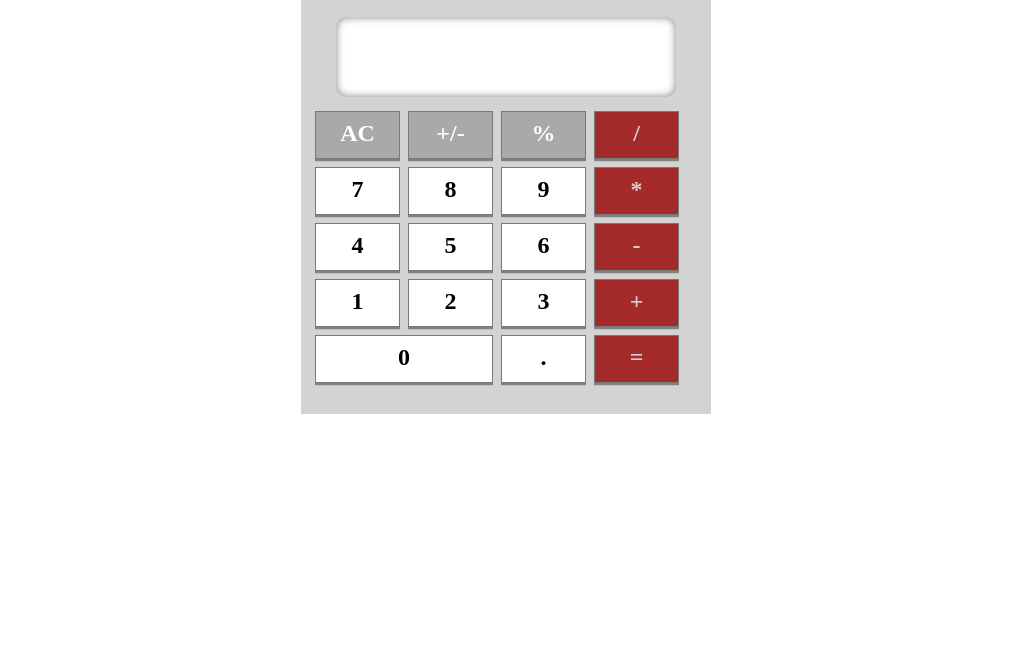
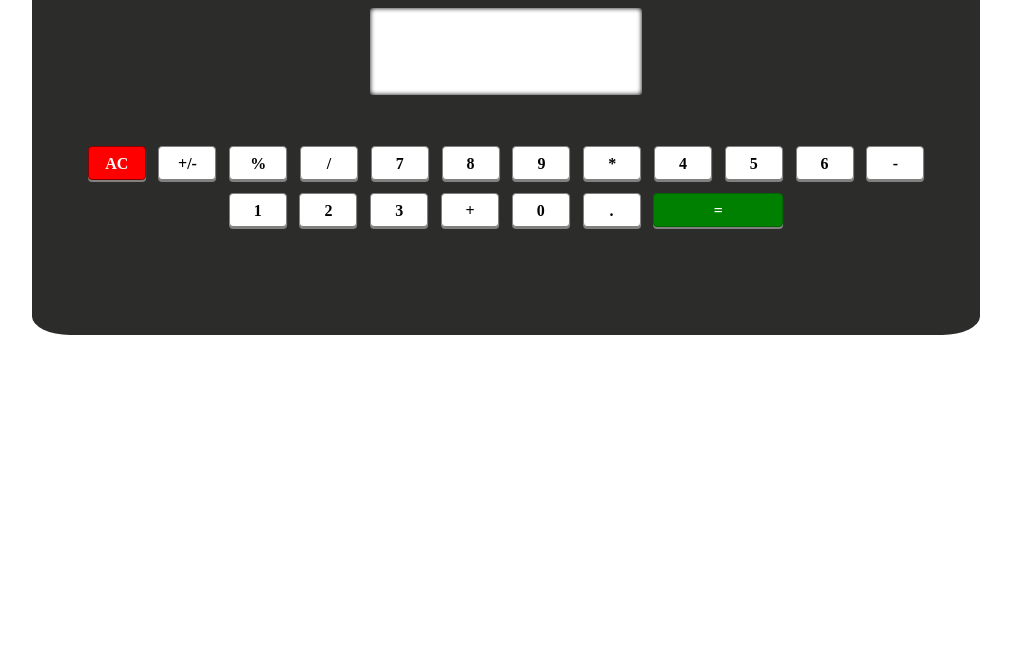
Before and after one commit to krishnathakur03/Calculator, a plain HTML site: page index.html in a window 1280 px wide. Shown: the part 136-800 px from the top of the page, without its empty margins (134-1145 px from the left). Drawn offline with Linux system fonts and the light colour scheme.

Commit message:
new layout

```diff
--- /dev/null
+++ b/index.css
@@ -0,0 +1,88 @@
+body{
+    margin: 0;
+}
+#main-container {
+    /* display: flex; */
+    margin: auto;
+    height: 80%;
+    min-height: 420px;
+    width: 70%;
+    min-width: 300px;
+    padding: 02%;
+    border-radius: 4%;
+    background-color: rgb(44, 44, 43);
+}
+#heading{
+    font-size: 150%;
+    font-family: 'Gill Sans', 'Gill Sans MT';
+    margin: 2% 0 8%;
+    text-align: center;
+    color: rgb(212, 157, 16);
+}
+#display{
+    display: flex;
+    flex-wrap: wrap;
+    flex-direction: column;
+    justify-content: end;
+    align-items: end;
+    margin: auto;
+    margin-bottom: 2%;
+    height: 5.4em;
+    max-width: 17em;
+    background-color: white;
+    border-radius: 4px;
+    box-shadow: inset 0 0 5px black;
+    overflow: auto;
+}
+/* hide scrollbar */
+#display::-webkit-scrollbar{
+    display: none;
+}
+/* hide scrollbar for Edge, Internet Explorer and firefox*/
+#display {
+    -ms-overflow-style: none;
+    scrollbar-width: none;
+}
+#main-display{
+    font-size: 40px;
+    margin: 2% 0 0;
+}
+#sub-display{
+    margin: 0% 1% 5%;
+    color: yellowgreen;
+    font-size: 15px;
+}
+#function-div{
+    display: flex;
+    flex-wrap: wrap;
+    margin: 5% 0;
+    justify-content: center;
+}
+.button {
+    height: 1.5em;
+    width: 3.5em;
+    font-size: 16px;
+    font-weight: 600;
+    padding-top: 0.5em;
+    text-align: center;
+    align-items: center;
+    border: 0.1em solid gray;
+    border-radius: 4px;
+    margin: 0.4em;
+    background-color: white;
+    box-shadow: 0.1px 2px gray;
+}
+#equal {
+    width: 8em;
+    color: white;
+    border-color: darkgreen;
+    background-color: green;
+}
+#ac {
+    color: white;
+    border-color: darkred;
+    background-color: red;
+}
+.button:hover {
+    box-shadow: 0.1px 2px rgb(44, 44, 43);
+}
--- a/index.html
+++ b/index.html
@@ -4,14 +4,18 @@
     <meta charset="UTF-8">
     <meta name="viewport" content="width=device-width, initial-scale=1.0">
     <title>Calculator</title>
-    <link rel="stylesheet" href="style.css">
+    <!-- <link rel="stylesheet" href="style.css"> -->
+    <link rel="stylesheet" href="index.css">
 </head>
 <body>
     <div id="main-container">
-        <div id="heading-div">
+        <div>
             <h1 id="heading">CALCULATOR</h1>
         </div>
-        <div id="display"></div>
+        <div id="display">
+            <p id="main-display"></p>
+            <p id="sub-display"></p>
+        </div>
         <div id="function-div">
             <div id="ac" class="button">AC</div>
             <div id="pluse_minus" class="button">+/-</div>
@@ -29,12 +33,13 @@
             <div class="button no">2</div>
             <div class="button no">3</div>
             <div class="button operation">+</div>
-            <div class="button no zero">0</div>
+            <div class="button no">0</div>
             <div class="button no">.</div>
             <div id="equal" class="button">=</div>
         </div>
     </div>
 
     <script src="index.js"></script>
+    <!-- <script src="cal.js"></script> -->
 </body>
 </html>
--- a/index.js
+++ b/index.js
@@ -5,10 +5,14 @@ const percent = document.getElementById('percentage');
 const pluse_minus = document.getElementById('pluse_minus');
 const ac = document.getElementById('ac');
 const equal = document.getElementById('equal');
-const display = document.getElementById('display');
+
+const upDisplay = document.getElementById('display');
+const display = document.getElementById('main-display');
+const subDisplay = document.getElementById('sub-display');
 
 let ans = 0;
 let operand = '';
+let currFont = 40;
 
 num.forEach((ele)=> {
     ele.addEventListener('click', ()=>{
@@ -20,6 +24,11 @@ num.forEach((ele)=> {
             }
             display.innerText = display.innerText + ele.innerText;
         }
+        if (display.offsetWidth >= upDisplay.offsetWidth -10 && currFont >= 25) {
+            display.style.fontSize = `${currFont - 10}px`;
+            currFont -= 5;
+        }
+        subDisplay.innerText = ans + " " + operand;
     })
 })
 operation.forEach((ele) =>{
@@ -33,6 +42,9 @@ operation.forEach((ele) =>{
             display.innerText = '';
         }
         operand = ele.innerText;
+        subDisplay.innerText = ans + " " + operand;
+        display.style.fontSize = '40px';
+        currFont = 40;
     })
 })
 percent.addEventListener('click', ()=>{
@@ -45,14 +57,21 @@ pluse_minus.addEventListener('click', ()=>{
     display.innerText = display.innerText*(-1);
 })
 equal.addEventListener('click', ()=>{
+    ans = Math.round(13);
     if (operand != '') {
         ans = eval(ans + " " + operand + " " +display.innerText);
     }
     operand = '';
     display.innerText = ans;
+    subDisplay.innerText = "Ans. " + ans;
+    display.style.fontSize = '40px';
+    currFont = 40;
 })
 ac.addEventListener('click', ()=> {
     display.innerText = '';
     ans = 0;
     operand = '';
+    subDisplay.innerText = "";
+    display.style.fontSize = '40px';
+    currFont = 40;
 })
--- a/style.css
+++ /dev/null
@@ -1,75 +0,0 @@
-body {
-    margin: 0;
-    display: flex;
-    flex-wrap: wrap;
-    justify-content: center;
-}
-#main-container {
-    display: flex;
-    flex-wrap: wrap;
-    flex-direction: column;
-    justify-content: center;
-    align-items: center;
-    height: 500px;
-    width: 400px;
-    padding: 5px;
-    margin-top: 40px;
-    background-color: lightgray;
-}
-#heading {
-    height: 40px;
-    width: 340px;
-    padding: 10px 0;
-    margin: 10px 5px;
-    text-align: center;
-    color: white;
-    background-color: black;
-}
-#display{
-    height: 60px;
-    width: 320px;
-    padding: 14px 10px 6px;
-    text-align: end;
-    font-size: 40px;
-    color: rgb(0, 68, 255);
-    background-color: rgb(255, 255, 255);
-    border-radius: 10px;
-    box-shadow: inset 0px 0px 8px gray;
-    margin: 10px 5px 5px;
-}
-
-#function-div {
-    display: flex;
-    flex-wrap: wrap;
-    /* flex-direction: ; */
-    margin: 5px;
-}
-.button {
-    height: 38px;
-    width: 83px;
-    padding: 8px 0 0 0;
-    margin: 4px;
-    font-size: 24px;
-    font-weight: 550;
-    text-align: center;
-    background-color: white;
-    box-shadow: 0px 2.2px 0px gray;
-    border: 1px solid rgb(120, 120, 120);
-}
-.button:hover {
-    color: white;
-    border: 1px solid rgb(200, 100, 0);
-    box-shadow: 0px 2.2px 0px rgb(255, 50, 0);
-    background-color: orangered;
-}
-#ac, #pluse_minus, #percentage {
-    color: white;
-    background-color: darkgray;
-}
-.zero {
-    width: 176px;
-}
-.operation, #equal {
-    color: lightgray;
-    background-color: brown;
-}
```
